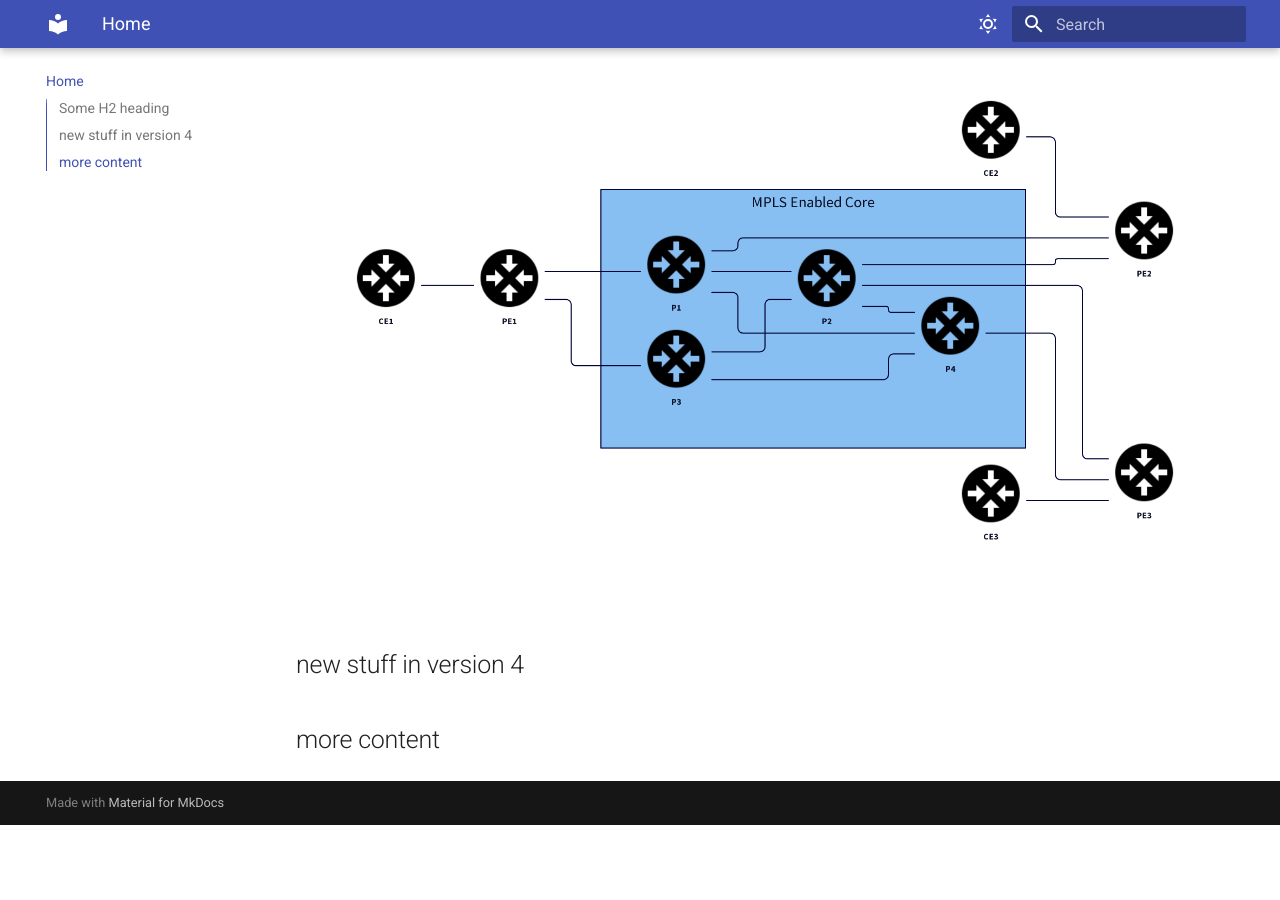
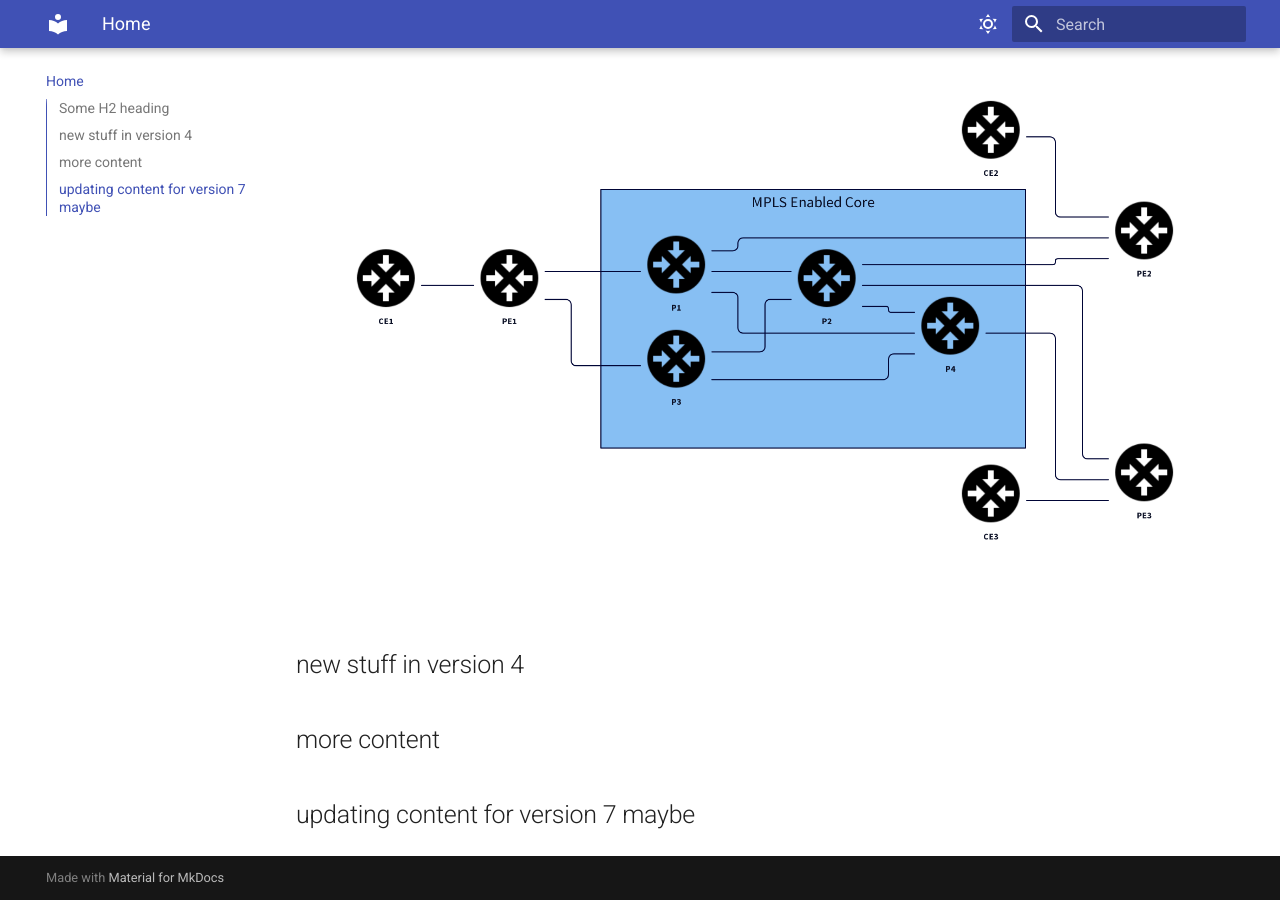
Before and after one commit to JulioPDX/devops-for-docs, an MkDocs documentation site: the page built from docs/index.md, in a window 1280 px wide and 900 px high, scrolled down 2216 px. Built offline with MkDocs 1.6.1 and Material for MkDocs 9.7.7, drawn with Linux system fonts in a browser that asks for light colours; the version menu is left out; before the commit the page ends 3041 px from its top, so only the background shows below that.

Commit message:
updating releases as well

```diff
--- a/docs/index.md
+++ b/docs/index.md
@@ -27,3 +27,5 @@ These are diagrams generated with [D2](https://d2lang.com/tour/intro/).
 ## new stuff in version 4
 
 ## more content
+
+## updating content for version 7 maybe
```
Also changed, not shown: 1 other file.
